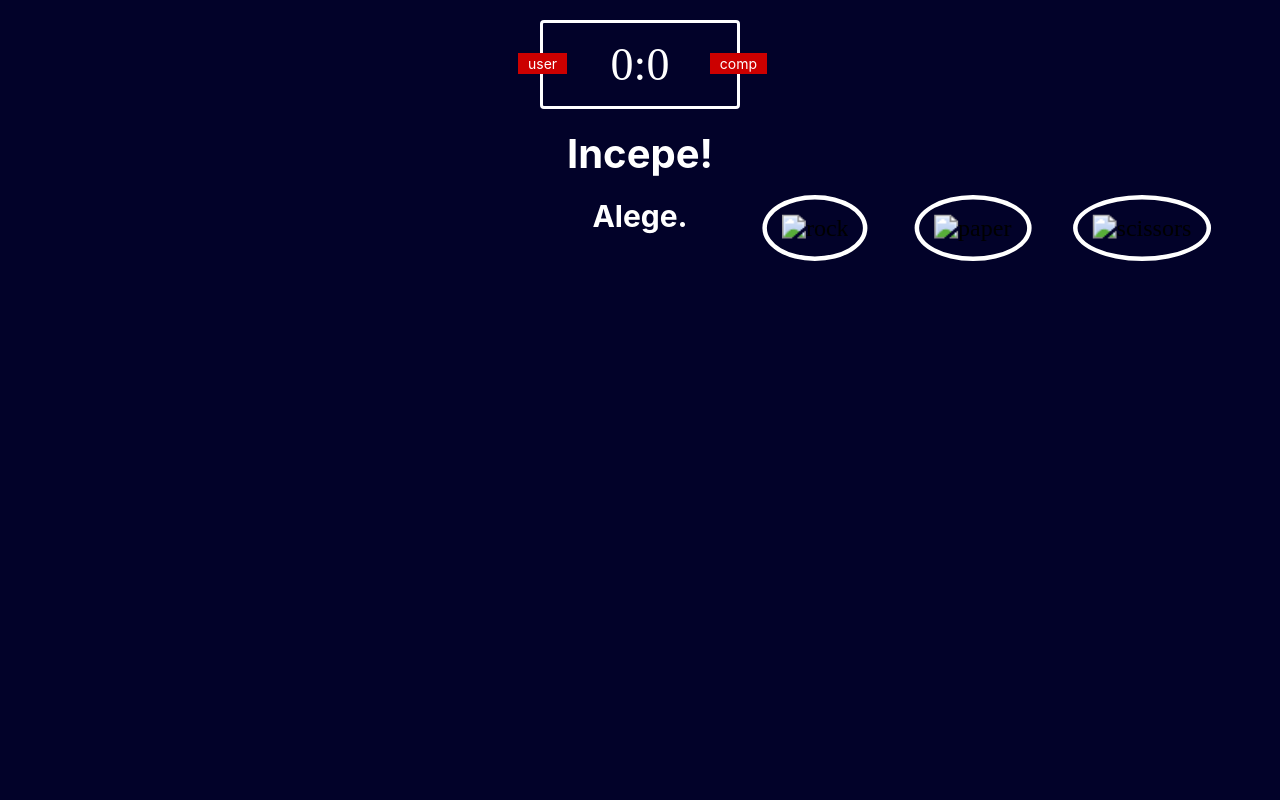
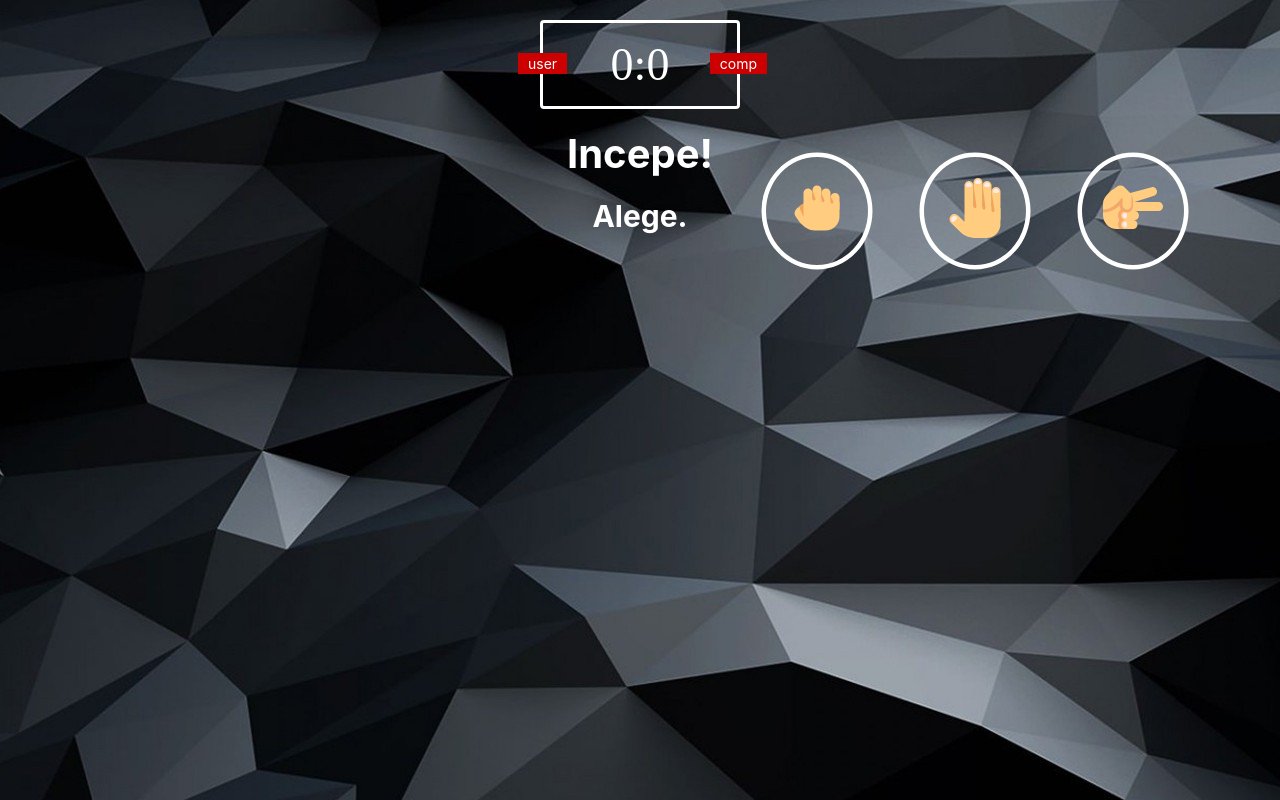
Before and after one commit to Stefan-Emanuel/rock-paper-scissors, a plain HTML site: page index.html in a window 1280 px wide. Drawn offline with Linux system fonts and the light colour scheme; the site is published under a folder, as on GitHub Pages, so addresses that start at the root find nothing.

Commit message:
initial commit

```diff
--- a/index.html
+++ b/index.html
@@ -1,7 +1,7 @@
 <!DOCTYPE html>
 <head>
     <meta charset="utf-8">
-    <link rel="stylesheet" href="style.css">
+    <link rel="stylesheet"  href="style.css">
     <title>Rock Paper Scissors</title>
 </head>
 <body>
@@ -17,13 +17,13 @@
 
 <div class="choices">
  <div class="choice" id="r">
-    <img src="/images/Hand Rock-595b40b65ba036ed117d41df.svg" alt="rock">
+    <img src="Hand Rock-595b40b65ba036ed117d41df.svg" alt="rock">
 </div>
 <div class="choice" id="p">
-    <img src="/images/Hand-595b40b85ba036ed117dae08.svg" alt="paper">
+    <img src="Hand-595b40b85ba036ed117dae08.svg" alt="paper">
 </div>
 <div class="choice" id="s">
-    <img src="/images/Hand Scissors-595b40b65ba036ed117d41e0.svg" alt="scissors">
+    <img src="Hand Scissors-595b40b65ba036ed117d41e0.svg" alt="scissors">
 </div>
 </div>
 <p id="action-message">Alege.</p>
--- a/style.css
+++ b/style.css
@@ -102,6 +102,6 @@ header{
 
 
 body{
-    background-image: url(/images/unnamed.jpg);
+    background-image: url(unnamed.jpg);
 
 }
```
Also changed, not shown: Hand Rock-595b40b65ba036ed117d41df.svg (renamed from images/Hand Rock-595b40b65ba036ed117d41df.svg), Hand Scissors-595b40b65ba036ed117d41e0.svg (renamed from images/Hand Scissors-595b40b65ba036ed117d41e0.svg), Hand-595b40b85ba036ed117dae08.svg (renamed from images/Hand-595b40b85ba036ed117dae08.svg), unnamed.jpg (renamed from images/unnamed.jpg).
